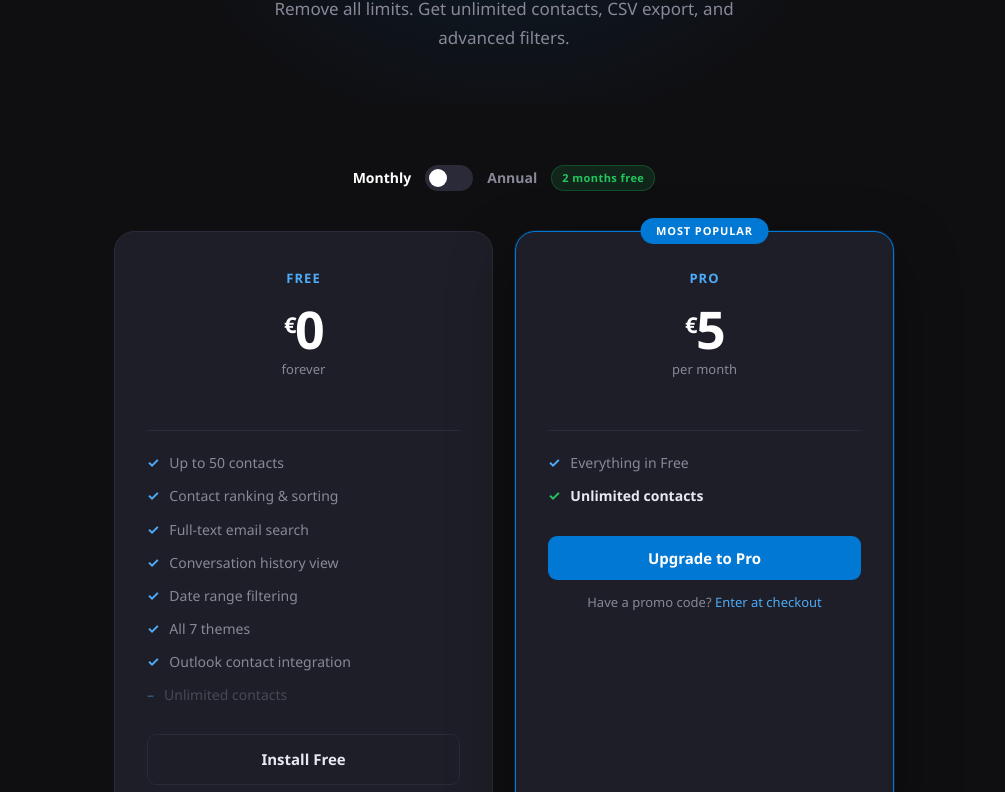
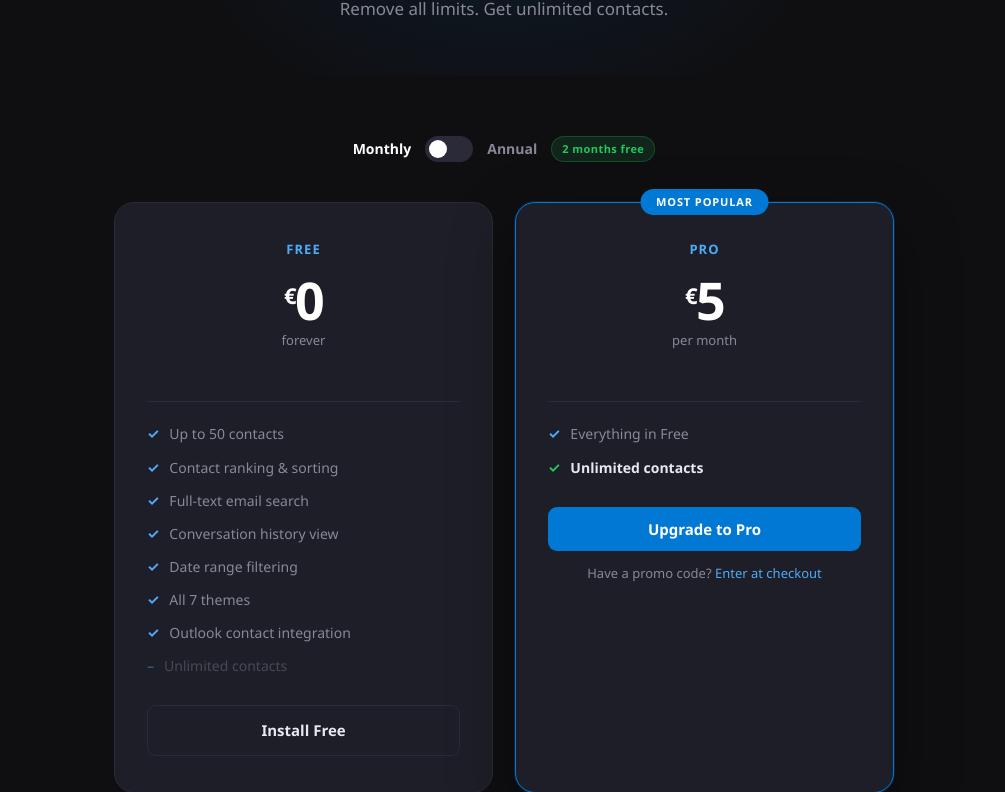
Before and after one commit to stantoniou/email-analyzer-auth, a plain HTML site: page email-contact-analyzer/upgrade/index.html in a window 1280 px wide. Shown: the part 261-1053 px from the top of the page, without its empty margins (136-1141 px from the left). Drawn offline with Linux system fonts and the light colour scheme.

Commit message:
Update index.html

```diff
--- a/email-contact-analyzer/upgrade/index.html
+++ b/email-contact-analyzer/upgrade/index.html
@@ -156,7 +156,7 @@
   <div class="container hero-inner">
     <span class="label">Email Contact Analyzer · Pro</span>
     <h1>Unlock <em>Unlimited Power</em></h1>
-    <p class="hero-sub">Remove all limits. Get unlimited contacts, CSV export, and advanced filters.</p>
+    <p class="hero-sub">Remove all limits. Get unlimited contacts.</p>
     <div class="user-banner" id="userBanner" style="display:none;">
       Upgrading account: <strong id="userEmail"></strong>
     </div>
```
